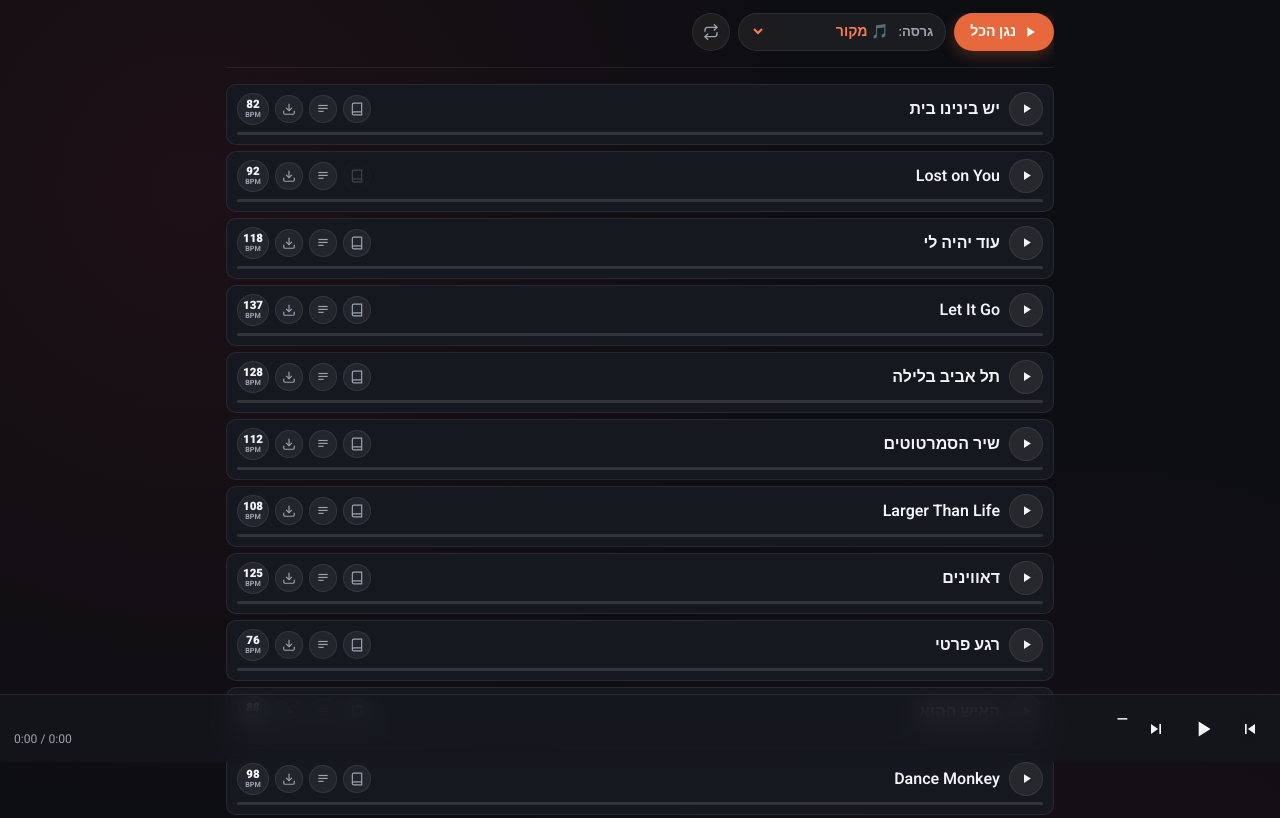
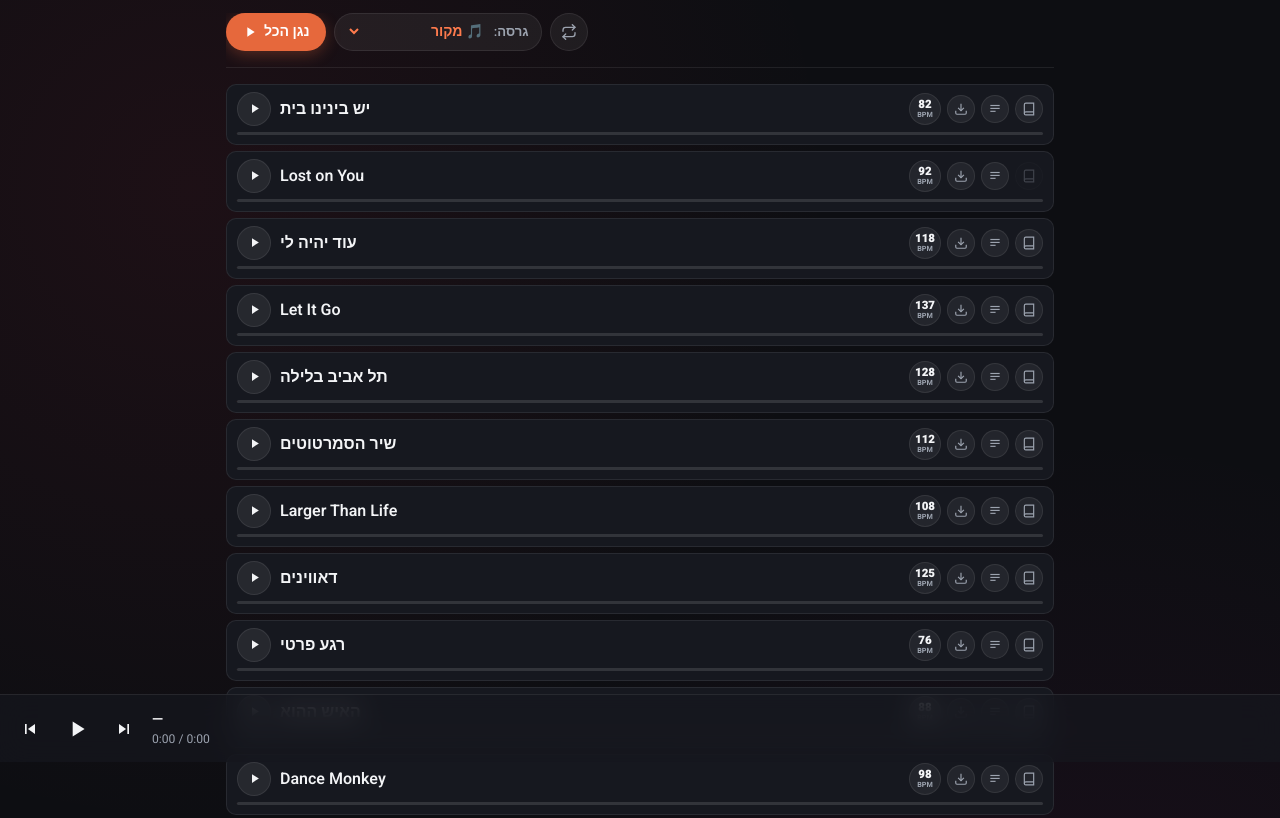
Before and after one commit to maoryar/maoryar.github.io, a plain HTML site: page hugzi-old/setlist.html in a window 1280 px wide. Shown: the part 106-924 px from the top of the page. Drawn offline with Linux system fonts and the light colour scheme.

Commit message:
Lay out setlist controls left-to-right (play on the left, song tools on the right)
Song rows, toolbar and mini player use direction: ltr; titles use
unicode-bidi: plaintext so Hebrew and English titles each read naturally.

Co-Authored-By: Claude Opus 5.5 <noreply@anthropic.com>
Claude-Session: https://claude.ai/code/session_01RJTm1qKXJYharPfEjcMqd5

```diff
--- a/assets/setlist.css
+++ b/assets/setlist.css
@@ -1,4 +1,9 @@
-/* Setlist page. Depends on base.css for tokens and shared components. */
+/* Setlist page. Depends on base.css for tokens and shared components.
+ *
+ * The page is Hebrew (RTL), but the controls are laid out left-to-right,
+ * English style: play on the left, song tools on the right. Containers that
+ * hold controls set direction: ltr; text inside them uses
+ * unicode-bidi: plaintext so Hebrew and English titles each read naturally. */
 
 :root {
     --player-h: 68px;
@@ -51,6 +56,7 @@ main {
 /* ---------- Toolbar ---------- */
 
 .toolbar {
+    direction: ltr;
     display: flex;
     align-items: center;
     gap: 8px;
@@ -83,6 +89,7 @@ main {
 .play-all-btn svg { width: 16px; height: 16px; fill: currentColor; }
 
 .version-picker {
+    direction: rtl;   /* "גרסה:" label reads before its value */
     display: inline-flex;
     align-items: center;
     gap: 6px;
@@ -185,6 +192,7 @@ main {
 }
 
 .song-row {
+    direction: ltr;
     display: flex;
     align-items: center;
     gap: 9px;
@@ -214,6 +222,8 @@ main {
 .play-btn svg { width: 15px; height: 15px; fill: currentColor; }
 
 .song-title {
+    unicode-bidi: plaintext;
+    text-align: left;
     flex: 1 1 auto;
     min-width: 0;
     font-size: 1rem;
@@ -223,13 +233,12 @@ main {
     text-overflow: ellipsis;
 }
 
-/* ltr so chip order is physical: BPM leftmost, chart rightmost. */
+/* Chip order, left to right: BPM, download, lyrics, chart. */
 .song-actions {
     flex: none;
     display: flex;
     align-items: center;
     gap: 6px;
-    direction: ltr;
 }
 
 .chip {
@@ -382,6 +391,7 @@ main {
 /* ---------- Mini player ---------- */
 
 .player {
+    direction: ltr;
     position: fixed;
     inset: auto 0 0 0;
     z-index: 900;
@@ -421,6 +431,8 @@ main {
 .player-info { flex: 1 1 auto; min-width: 0; }
 
 .player-title {
+    unicode-bidi: plaintext;
+    text-align: left;
     font-size: 0.92rem;
     font-weight: 600;
     white-space: nowrap;
```
